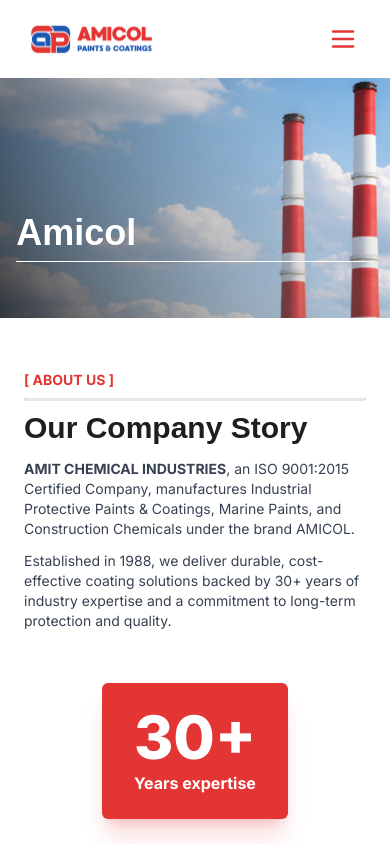
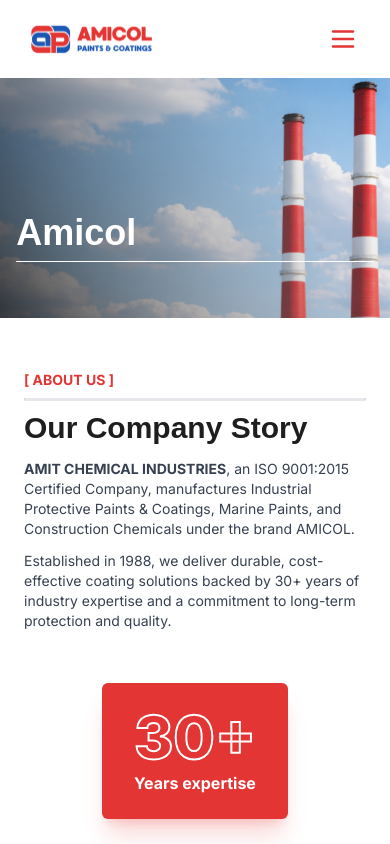
Before and after one commit to vernoxy2/Amicol_React, a React (Vite) app: page / in a window 390 px wide. Shown: the top 844 px of the page. Built offline with nearby package versions, Linux system fonts and the light colour scheme; a web font is replaced by a local one.

Commit message:
fix: zoomin

```diff
--- a/src/Pages/Homepage/HomePageSections/HomeAbout.jsx
+++ b/src/Pages/Homepage/HomePageSections/HomeAbout.jsx
@@ -18,7 +18,7 @@
           data-aos="fade-up"
           data-aos-duration="1500"
           data-aos-offset="0"
-          className="absolute -bottom-16 -left-2 w-[45%]"
+          className="absolute bottom-20 -left-2 w-[45%]"
           style={{ zIndex: -1 }}
         >
           <img src={AboutIcon} alt="" className="w-full opacity-40" />
@@ -26,7 +26,7 @@
       </div>
 
       {/* ── Main Content ── */}
-      <div className="relative space-y-2 md:space-y-10" style={{ zIndex: 1 }}>
+      <div className="relative space-y-2 md:space-y-10 -mt-10" style={{ zIndex: 1 }}>
         {/* Section Heading */}
         <p
           data-aos="fade-up"
@@ -38,7 +38,7 @@
         <hr className="bg-black" />
 
         <div className="flex flex-col xl:flex-row xl:gap-0 xl:items-start gap-6 md:gap-10">
-          {/* ── Content Column ── */}
+          {/* ... content ... */}
           <div className="w-full xl:w-5/12 space-y-3 md:space-y-6">
             <h1
               data-aos="fade-up"
@@ -82,9 +82,18 @@
                 className="bg-primary px-8 py-6 rounded-md shadow-xl shadow-primary/20 flex flex-col items-center min-w-[180px]"
                 style={{ position: "relative", zIndex: 2 }}
               >
-                <span className="text-6xl font-extrabold leading-none text-white">
+                {/* <span className="text-6xl font-extrabold leading-none text-white">
                   30+
-                </span>
+                </span> */}
+                <span
+  className="text-6xl font-extrabold leading-none"
+  style={{
+    WebkitTextStroke: "2px white",
+    WebkitTextFillColor: "transparent",
+  }}
+>
+  30+
+</span>
                 <p className="text-white font-bold text-base mt-1">
                   Years expertise
                 </p>
@@ -112,12 +121,12 @@
               data-aos-delay="500"
               className="w-full xl:max-w-[700px] h-[260px] sm:h-[380px] md:h-[440px] lg:h-[480px] xl:h-[600px] relative"
             >
-              {/* Animated Container - expands OUTWARDS without pushing other elements */}
+              {/* Animated Container - expands DOWNWARDS without pushing other elements */}
               <div
-                className={`absolute transition-all duration-700 ease-in-out cursor-pointer overflow-hidden rounded-md shadow-black/20 ${
+                className={`absolute top-0 left-0 right-0 transition-all duration-700 ease-in-out cursor-pointer overflow-hidden rounded-md shadow-black/20 ${
                   isZoomed
-                    ? "-inset-x-2 -inset-y-4 sm:-inset-x-4 sm:-inset-y-6 z-20 shadow-2xl"
-                    : "inset-0 z-10 shadow-lg"
+                    ? "h-[108%] z-20 shadow-2xl"
+                    : "h-full z-10 shadow-lg"
                 }`}
                 onMouseEnter={() => setIsHovered(true)}
                 onMouseLeave={() => setIsHovered(false)}
```
